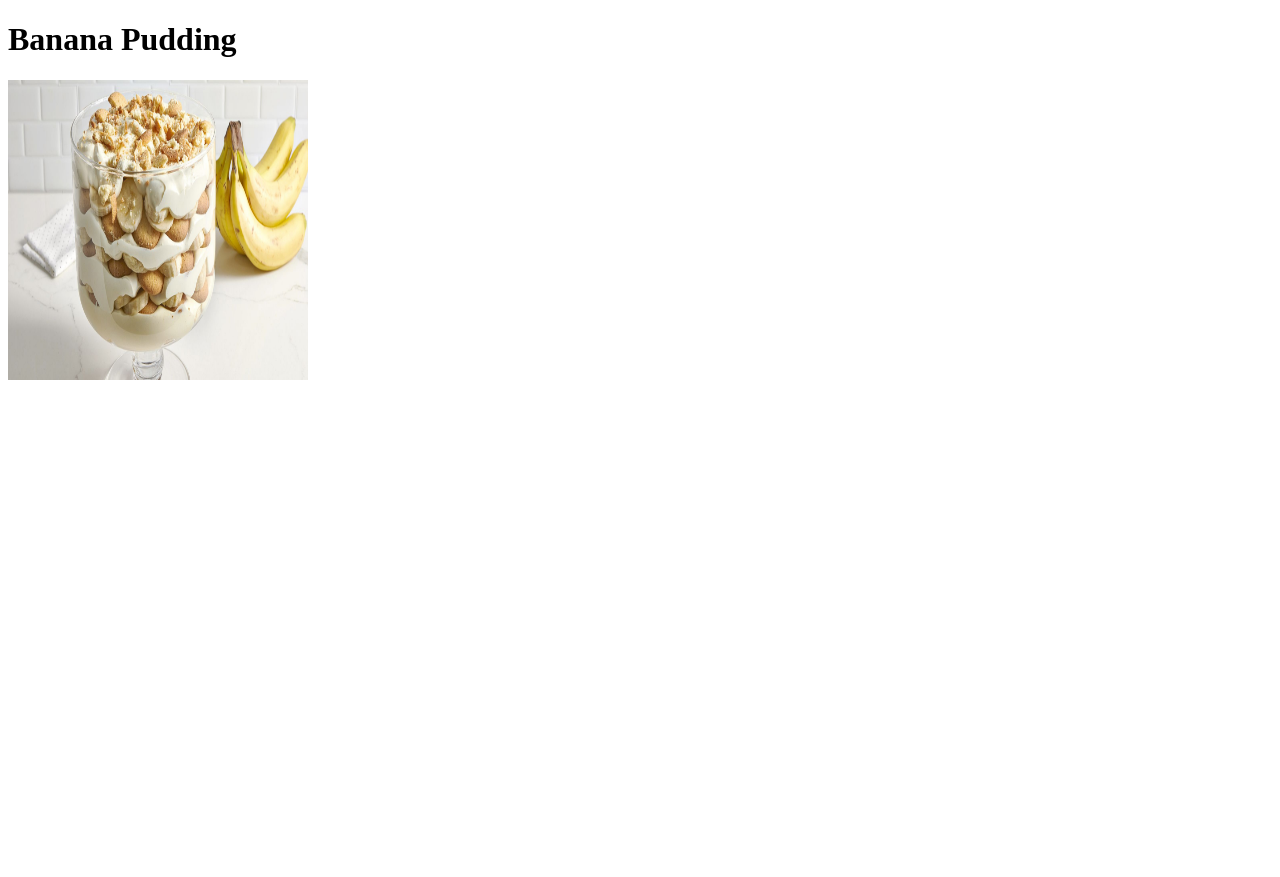
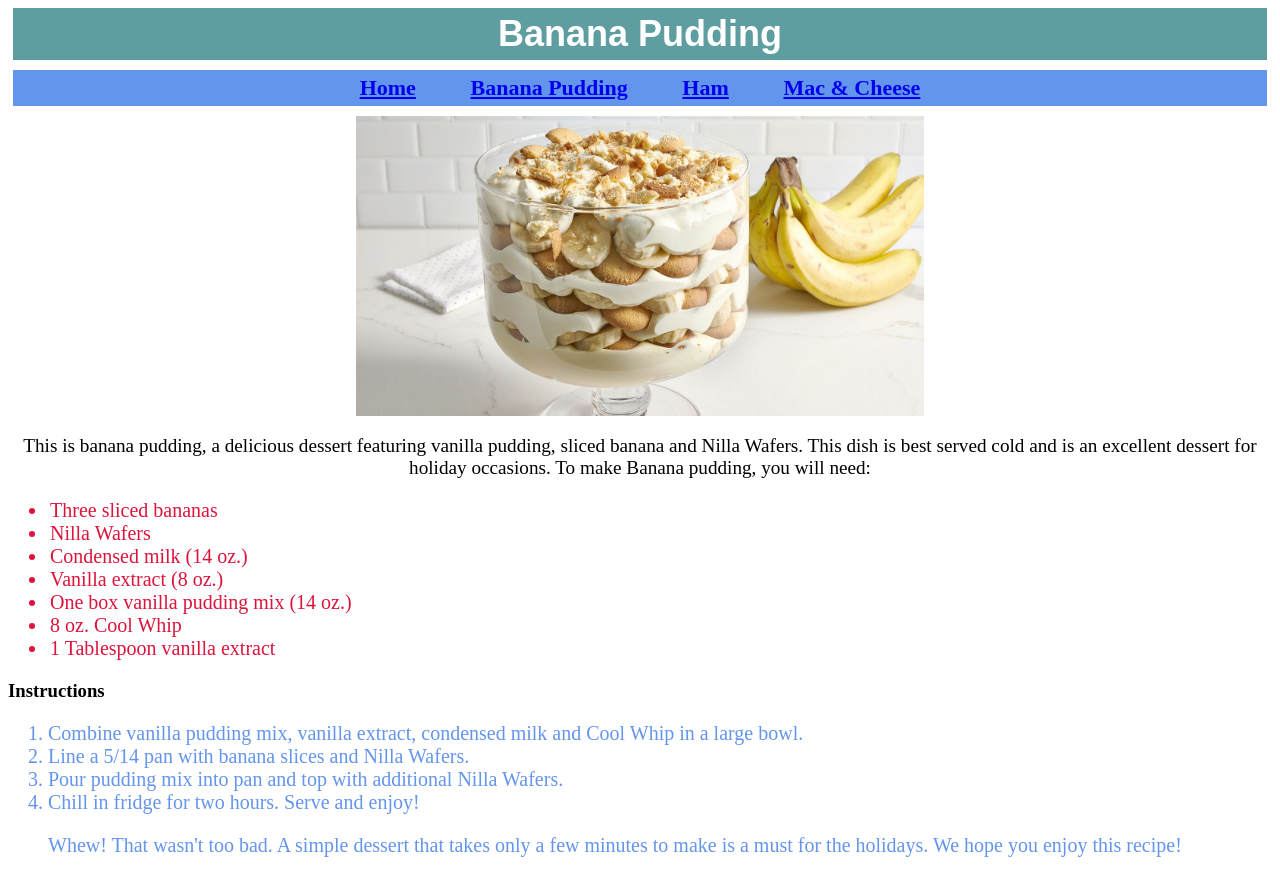
Before and after one commit to Jordann1928/odin-recipes, a plain HTML site: page recipes/banana-pudding.html in a window 1280 px wide. Before the commit the page ends 800 px from the top, so only its background shows below. Drawn offline with Linux system fonts and the light colour scheme.

Commit message:
Create a link directory to improve connection Style header and directory with css Center images with css Insert various style changes to text

```diff
--- a/recipes/banana-pudding.html
+++ b/recipes/banana-pudding.html
@@ -4,11 +4,35 @@
     <meta charset="UTF-8">
     <meta name="viewport" content="width=device-width, initial-scale=1.0">
     <title>Document</title>
+    <link rel="stylesheet" href="../style.css">
 </head>
 <body>
-  <h1>Banana Pudding</h1>
-   <img src="./images/bp-image.jpg" alt="Banana Pudding. Yum!" height="300" width="300">
+  <h1 id="header">Banana Pudding</h1>
+  <h3 id="directory">
+    <span class="link"><a href="../index.html">Home</a></span>
+    <span class="link"><a href="banana-pudding.html">Banana Pudding</a></span>
+    <span class="link"><a href="ham.html">Ham</a></span>
+    <span class="link"><a href="mac-cheese.html">Mac & Cheese</a></span>
+</h3>
+    <img src="./images/bp-image.jpg" alt="Banana Pudding. Yum!" height="300" width="300">
+    <p id="intro">This is banana pudding, a delicious dessert featuring vanilla pudding, sliced banana and Nilla Wafers. This dish is best served cold and is an excellent dessert for holiday occasions. To make Banana pudding, you will need:</P>
+    <ul>
+        <li>Three sliced bananas</li>
+        <li>Nilla Wafers</li>
+        <li>Condensed milk (14 oz.)</li>
+        <li>Vanilla extract (8 oz.)</li>
+        <li>One box vanilla pudding mix (14 oz.)</li>
+        <li>8 oz. Cool Whip</li>
+        <li>1 Tablespoon vanilla extract</li>
+    </ul>
+    <H3>Instructions</H3>
+    <ol>
+        <li>Combine vanilla pudding mix, vanilla extract, condensed milk and Cool Whip in a large bowl.</li>
+        <li>Line a 5/14 pan with banana slices and Nilla Wafers.</li>
+        <li>Pour pudding mix into pan and top with additional Nilla Wafers.</li>
+        <li>Chill in fridge for two hours. Serve and enjoy!</li>
+    <p>Whew! That wasn't too bad. A simple dessert that takes only a few minutes to make is a must for the holidays. We hope you enjoy this recipe!</p>
 
-
+    </ol>
 </body>
 </html>
--- /dev/null
+++ b/style.css
@@ -0,0 +1,53 @@
+#header {
+background-color: cadetblue;
+text-align: center;
+font-size: 36px;
+color: white;
+font-family: Arial, Helvetica, sans-serif;
+padding: 5px;
+margin: 5px;
+width:auto;
+}
+
+ul {
+color: crimson;
+text-indent: 2px;
+font-size: 20px;
+
+}
+
+#intro  {
+text-align: center;
+font-size: larger;
+
+}
+
+ol {
+font-size: 20px;
+color: cornflowerblue;
+
+
+}
+
+#directory {
+    background-color: cornflowerblue;
+    text-align: center;
+    padding: 5px;
+    margin: 10px 5px;
+}
+
+.link {
+    text-align: center;
+    padding: 20px 25px;
+    font-size: 22px;
+    color: white;
+}
+
+img {
+    display: block;
+    margin-left: auto;
+    margin-right: auto;
+    width: 45%;
+
+
+}
```
Also changed, not shown: index.html (+28 -0 lines), recipes/ham.html (added, +35 -0 lines), recipes/mac-cheese.html (added, +40 -0 lines).
